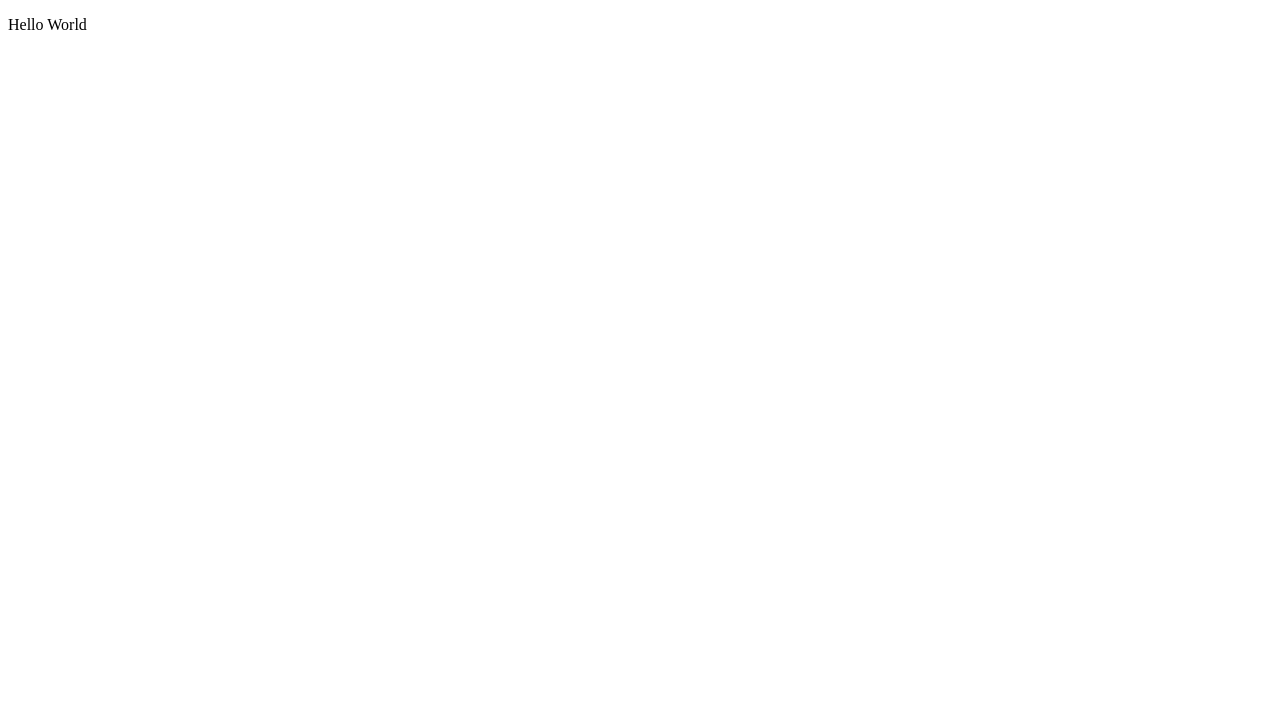
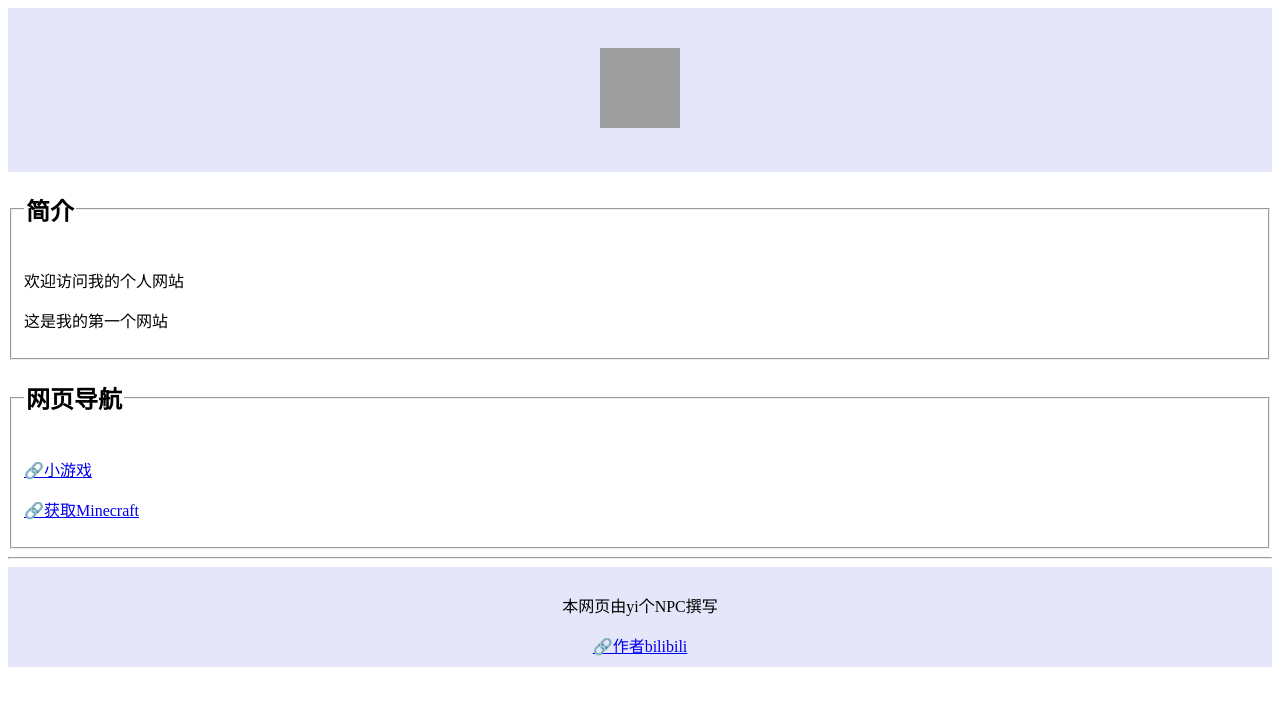
Before and after one commit to again21/again21.github.io, a plain HTML site: page index.html in a window 1280 px wide. Drawn offline with Linux system fonts and the light colour scheme; grey boxes are pictures that could not be loaded.

Commit message:
Update index.html

```diff
--- a/index.html
+++ b/index.html
@@ -2,12 +2,45 @@
 <html>
 
 <head>
-    <meta name="viewport" content="width=device-width" />
-    <title>主标题</title>
+    <meta name="viewport" content="width=device-width, initial-scale=1" />
+    <title>yi个NPC的个人网站</title>
 </head>
 
 <body>
-    <p>Hello World</p>
+    <div style="
+     text-align:center;
+     background-color:#E6E6FA;
+     padding:40px;
+    ">
+        <img src="https://pic1.imgdb.cn/item/6795db1cd0e0a243d4f80b8e.jpg" width="80" height="80" />
+    </div>
+    <fieldset>
+        <legend>
+            <h2>简介</h2>
+        </legend>
+        <p>欢迎访问我的个人网站</p>
+        <p>这是我的第一个网站</p>
+    </fieldset>
+    <fieldset>
+        <legend>
+            <h2>网页导航</h2>
+        </legend>
+        <p>
+            <a href="https://file.uhsea.com/2501/bea5287f5da2dd942fda3f5bf8fada17LT.html">🔗小游戏</a>
+        </p>
+        <p>
+            <a href="https://bbk.endyun.ltd/main">🔗获取Minecraft</a>
+        </p>
+    </fieldset>
+    <hr/>
+    <div style="
+    text-align:center;
+    background-color:#E6E6FA;
+    padding:10px;
+    ">
+        <p>本网页由yi个NPC撰写</p>
+        <a href="https://m.bilibili.com/space/3494352361883930">🔗作者bilibili</a>
+    </div>
 </body>
 
 </html>
```
